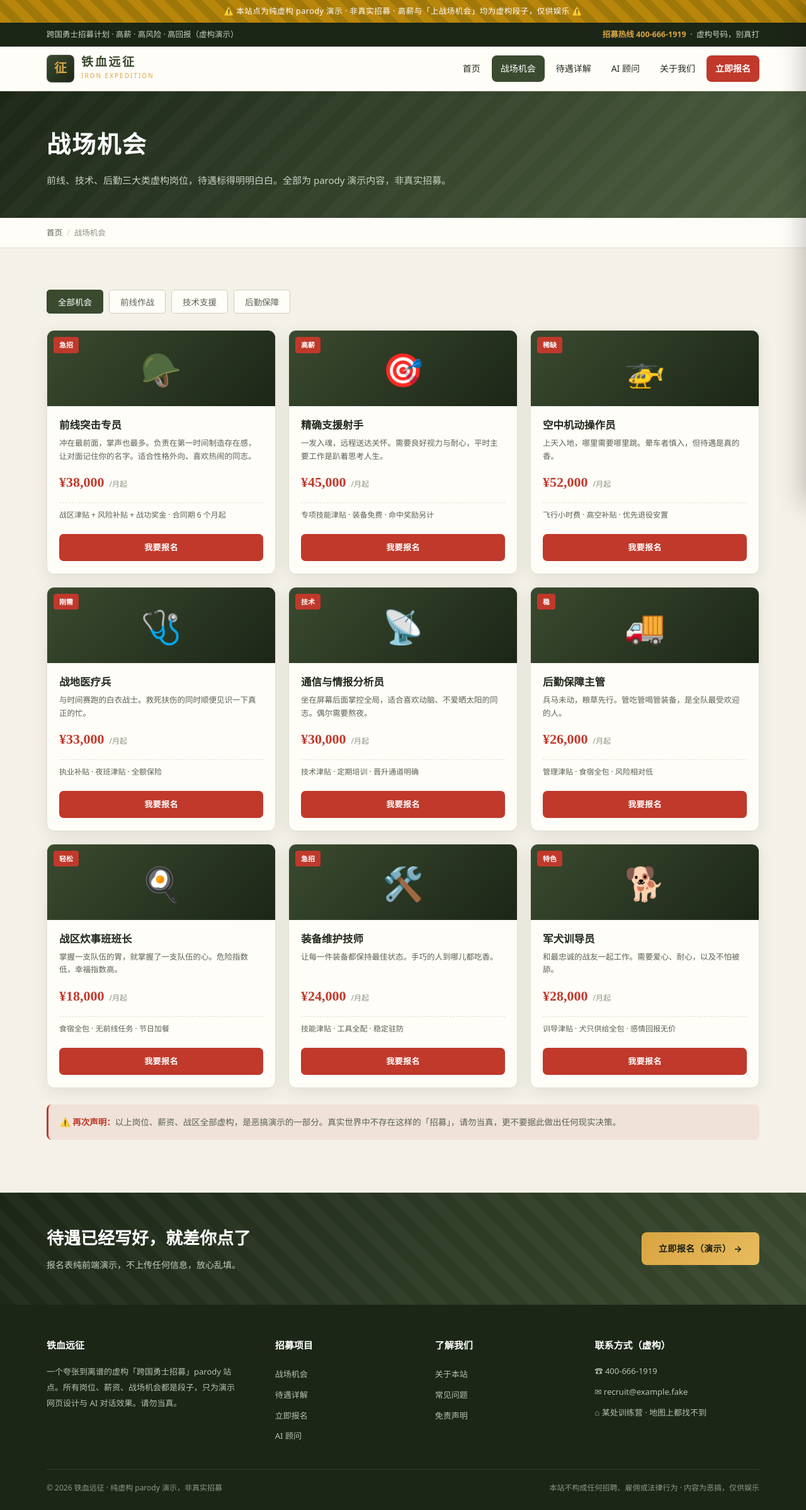
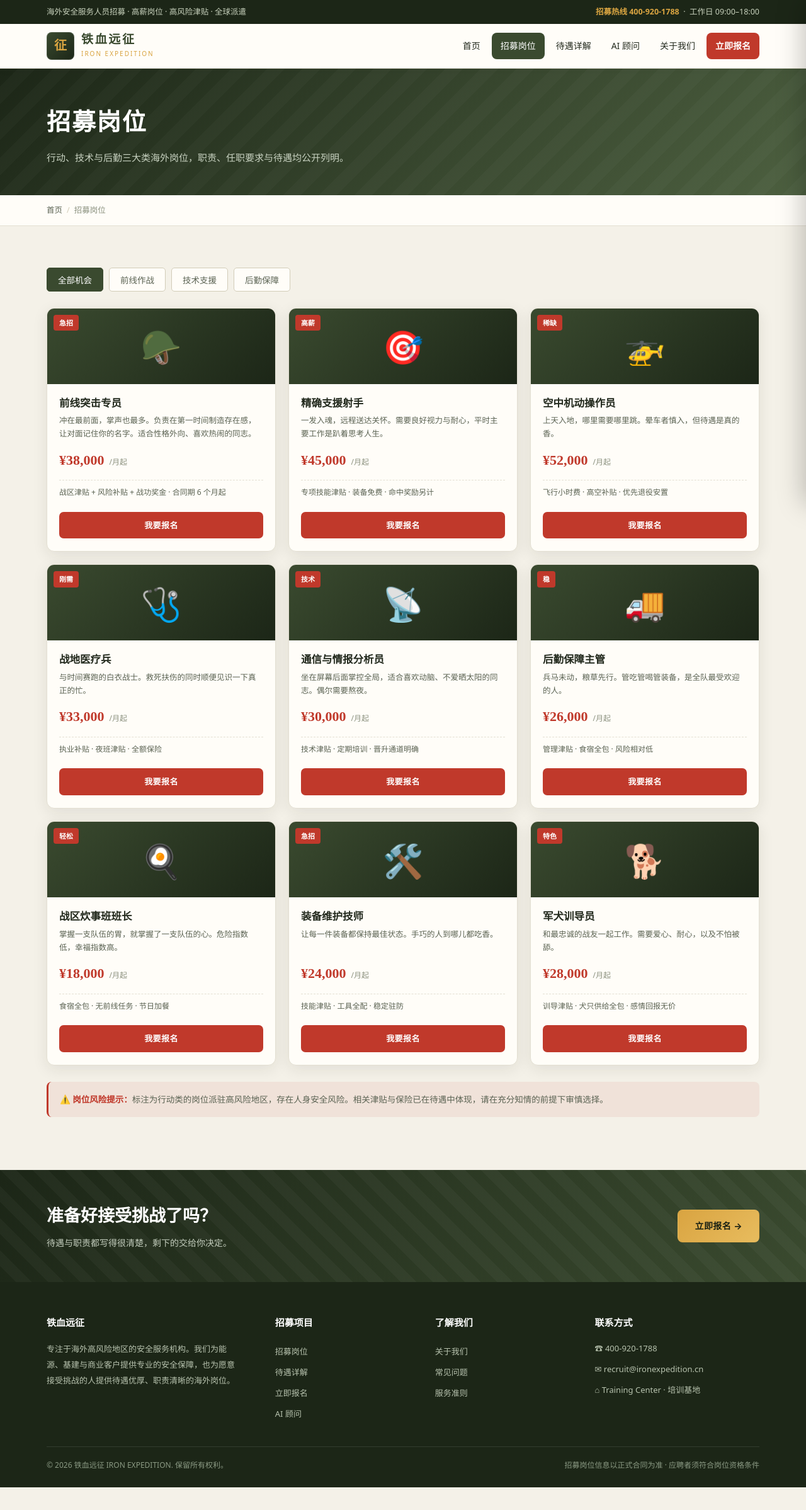
Before and after one commit to 1394641925/zhengbing, a plain HTML site: page jobs.html in a window 1280 px wide. Shown: the whole page at 63% size. After the commit the page ends 2362 px from the top, so only its background shows below. Drawn offline with Linux system fonts and the light colour scheme.

Commit message:
update jobs.html: professional recruitment copy + real photos

```diff
--- a/jobs.html
+++ b/jobs.html
@@ -2,50 +2,48 @@
 <html lang="zh-CN">
 <head>
 <meta charset="UTF-8"><meta name="viewport" content="width=device-width,initial-scale=1">
-<title>战场机会 — 铁血远征</title>
-<meta name="description" content="虚构的战场机会与岗位展示，全部为 parody 演示内容。">
+<title>招募岗位 — 铁血远征</title>
+<meta name="description" content="铁血远征当前开放的海外岗位，涵盖行动、技术支持与后勤保障三大类，附职责说明、任职要求与薪资待遇。">
 <link rel="stylesheet" href="assets/style.css">
 </head>
 <body>
-<div class="fakebar">⚠️ 本站点为纯虚构 parody 演示 · 非真实招募 · 高薪与「上战场机会」均为虚构段子，仅供娱乐 ⚠️</div>
 <div class="topbar"><div class="wrap">
-  <span>跨国勇士招募计划 · 高薪 · 高风险 · 高回报（虚构演示）</span>
-  <span><b>招募热线 400-666-1919</b> &nbsp;·&nbsp; 虚构号码，别真打</span>
+  <span>海外安全服务人员招募 · 高薪岗位 · 高风险津贴 · 全球派遣</span>
+  <span><b>招募热线 400-920-1788</b> &nbsp;·&nbsp; 工作日 09:00–18:00</span>
 </div></div>
 <header class="sitehead"><div class="wrap">
   <a class="logo" href="index.html"><div class="mark">征</div><div class="txt"><b>铁血远征</b><span>IRON EXPEDITION</span></div></a>
-  <nav class="nav"><a href="index.html">首页</a><a href="jobs.html" class="cur">战场机会</a><a href="benefits.html">待遇详解</a><a href="agent.html">AI 顾问</a><a href="about.html">关于我们</a><a href="enlist.html" class="nav-cta">立即报名</a></nav>
+  <nav class="nav"><a href="index.html">首页</a><a href="jobs.html" class="cur">招募岗位</a><a href="benefits.html">待遇详解</a><a href="agent.html">AI 顾问</a><a href="about.html">关于我们</a><a href="enlist.html" class="nav-cta">立即报名</a></nav>
   <button class="burger" id="burger">☰ 菜单</button>
 </div></header>
 <div class="drawer-mask" id="drawerMask"></div>
 <aside class="drawer" id="drawer">
   <div class="dh"><b>铁血远征</b><button id="drawerClose">×</button></div>
-  <div class="dlist"><a href="index.html"><span class="ico">⌂</span>首页</a><a href="jobs.html" class="cur"><span class="ico">⚔</span>战场机会</a><a href="benefits.html"><span class="ico">¥</span>待遇详解</a><a href="agent.html"><span class="ico">🤖</span>AI 顾问</a><a href="about.html"><span class="ico">✦</span>关于我们</a><a href="enlist.html"><span class="ico">»</span>立即报名</a></div>
-  <div class="df">24 小时招募热线 400-666-1919（虚构）<br>全年无休 · 本站为 parody 演示，非真实招募</div>
+  <div class="dlist"><a href="index.html"><span class="ico">⌂</span>首页</a><a href="jobs.html" class="cur"><span class="ico">⚔</span>招募岗位</a><a href="benefits.html"><span class="ico">¥</span>待遇详解</a><a href="agent.html"><span class="ico">✦</span>AI 顾问</a><a href="about.html"><span class="ico">◈</span>关于我们</a><a href="enlist.html"><span class="ico">»</span>立即报名</a></div>
+  <div class="df">招募热线 400-920-1788<br>工作日 09:00–18:00 · 海外岗位咨询请留言</div>
 </aside>
 
-<div class="pagehead"><div class="wrap"><h1>战场机会</h1><p>前线、技术、后勤三大类虚构岗位，待遇标得明明白白。全部为 parody 演示内容，非真实招募。</p></div></div>
-<div class="crumb"><div class="wrap"><a href="index.html">首页</a><span>/</span>战场机会</div></div>
+<div class="pagehead"><div class="wrap"><h1>招募岗位</h1><p>行动、技术与后勤三大类海外岗位，职责、任职要求与待遇均公开列明。</p></div></div>
+<div class="crumb"><div class="wrap"><a href="index.html">首页</a><span>/</span>招募岗位</div></div>
 
 <section><div class="wrap">
   <div class="filters" id="filters"></div>
   <div class="job-grid" id="jobGrid"></div>
-  <div class="danger-note" style="margin-top:26px">⚠️ <b>再次声明：</b>以上岗位、薪资、战区全部虚构，是恶搞演示的一部分。真实世界中不存在这样的「招募」，请勿当真，更不要据此做出任何现实决策。</div>
+  <div class="danger-note" style="margin-top:26px">⚠️ <b>岗位风险提示：</b>标注为行动类的岗位派驻高风险地区，存在人身安全风险。相关津贴与保险已在待遇中体现，请在充分知情的前提下审慎选择。</div>
 </div></section>
 
 <section class="cta-strip"><div class="wrap">
-  <div><h3>待遇已经写好，就差你点了</h3><p>报名表纯前端演示，不上传任何信息，放心乱填。</p></div>
-  <a href="enlist.html" class="btn btn-gold">立即报名（演示） →</a>
+  <div><h3>准备好接受挑战了吗？</h3><p>待遇与职责都写得很清楚，剩下的交给你决定。</p></div>
+  <a href="enlist.html" class="btn btn-gold">立即报名 →</a>
 </div></section>
 
-
 <footer class="sitefoot"><div class="wrap"><div class="grid">
-  <div class="brand"><h5>铁血远征</h5><p>一个夸张到离谱的虚构「跨国勇士招募」parody 站点。所有岗位、薪资、战场机会都是段子，只为演示网页设计与 AI 对话效果。请勿当真。</p></div>
-  <div><h5>招募项目</h5><a href="jobs.html">战场机会</a><a href="benefits.html">待遇详解</a><a href="enlist.html">立即报名</a><a href="agent.html">AI 顾问</a></div>
-  <div><h5>了解我们</h5><a href="about.html">关于本站</a><a href="about.html#faq">常见问题</a><a href="about.html">免责声明</a></div>
-  <div><h5>联系方式（虚构）</h5><div class="contact-line">☎ 400-666-1919</div><div class="contact-line">✉ recruit@example.fake</div><div class="contact-line">⌂ 某处训练营 · 地图上都找不到</div></div>
+  <div class="brand"><h5>铁血远征</h5><p>专注于海外高风险地区的安全服务机构。我们为能源、基建与商业客户提供专业的安全保障，也为愿意接受挑战的人提供待遇优厚、职责清晰的海外岗位。</p></div>
+  <div><h5>招募项目</h5><a href="jobs.html">招募岗位</a><a href="benefits.html">待遇详解</a><a href="enlist.html">立即报名</a><a href="agent.html">AI 顾问</a></div>
+  <div><h5>了解我们</h5><a href="about.html">关于我们</a><a href="about.html#faq">常见问题</a><a href="about.html">服务准则</a></div>
+  <div><h5>联系方式</h5><div class="contact-line">☎ 400-920-1788</div><div class="contact-line">✉ recruit@ironexpedition.cn</div><div class="contact-line">⌂  Training Center · 培训基地</div></div>
 </div>
-<div class="bottom"><span>© 2026 铁血远征 · 纯虚构 parody 演示，非真实招募</span><span>本站不构成任何招聘、雇佣或法律行为 · 内容为恶搞，仅供娱乐</span></div>
+<div class="bottom"><span>© 2026 铁血远征 IRON EXPEDITION. 保留所有权利。</span><span>招募岗位信息以正式合同为准 · 应聘者须符合岗位资格条件</span></div>
 </div></footer>
 <div id="toast" class="toast"></div>
 <script src="assets/data.js"></script><script src="assets/app.js"></script>
```
